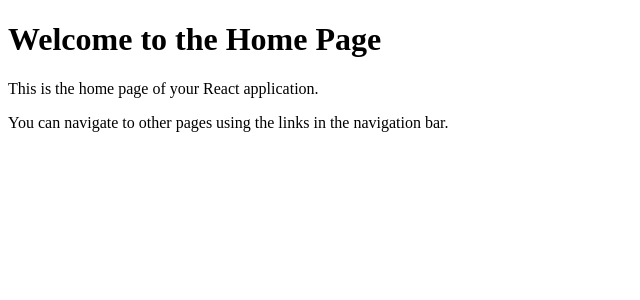
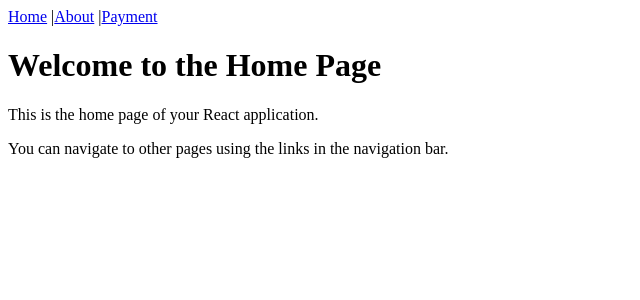
Before and after one commit to catchmeinreal-life/mochaPayment, a React (Vite) app in the folder my-react-app/: page / in a window 1280 px wide. Shown: the top 300 px of the page, without its empty margins (0-640 px from the left). Built offline with nearby package versions, Linux system fonts and the light colour scheme.

Commit message:
login and logout frontend checking if user is authenticateg localstorage

```diff
--- a/my-react-app/src/App.jsx
+++ b/my-react-app/src/App.jsx
@@ -2,40 +2,15 @@
 // import React from 'react';
 // import Greeting from './components/Greeting';
 
-import { BrowserRouter, Routes, Route } from "react-router-dom";
-import Home from "./pages/Home";
-import Dashboard from "./pages/Dashboard";
-import Login from "./pages/Login";
+import { BrowserRouter } from "react-router-dom";
+import AppRoutes from "./AppRoutes";
 
 // import './App.css'
 
-import PaymentForm from './pages/PaymentForm';
-// import Greeting from './components/Greeting';
-// import Hello from './components/Hello';
-
-import ProtectedRoute from "./components/ProtectedRoute";
-
 function App() {
-  const isAuthenticated = false; // get this from your auth logic/context
-
-  // return PaymentForm();
   return (
     <BrowserRouter>
-      <Routes>
-        <Route path="/" element={<Home />} />
-        {/* <Route path="/dashboard" element={<Dashboard />} /> */}
-        <Route path="/dashboard"
-          element={
-            <ProtectedRoute isAuthenticated={isAuthenticated}>
-              <Dashboard />
-            </ProtectedRoute>
-          }
-        />
-        <Route path="/login" element={<Login />} />
-        <Route path="/payment" element={<PaymentForm />} />
-        <Route path="/" element={<Home />}></Route>
-        {/* Add more routes as needed */}
-      </Routes>
+      <AppRoutes />
     </BrowserRouter>
   );
 }
--- /dev/null
+++ b/my-react-app/src/AppRoutes.jsx
@@ -0,0 +1,43 @@
+import { Routes, Route, useNavigate } from "react-router-dom";
+import Home from "./pages/Home";
+import Dashboard from "./pages/Dashboard";
+import Login from "./pages/Login";
+import PaymentForm from "./pages/PaymentForm";
+import ProtectedRoute from "./components/ProtectedRoute";
+import { useState, useEffect } from "react";
+
+function AppRoutes() {
+  const [isAuthenticated, setIsAuthenticated] = useState(false);
+  const navigate = useNavigate();
+
+  useEffect(() => {
+    setIsAuthenticated(localStorage.getItem("isAuthenticated") === "true");
+    const onStorage = () => setIsAuthenticated(localStorage.getItem("isAuthenticated") === "true");
+    window.addEventListener('storage', onStorage);
+    return () => window.removeEventListener('storage', onStorage);
+  }, []);
+
+  const handleLogout = () => {
+    localStorage.removeItem("isAuthenticated");
+    setIsAuthenticated(false);
+    navigate("/login");
+  };
+
+  return (
+    <Routes>
+      <Route path="/" element={<Home onLogout={handleLogout} isAuthenticated={isAuthenticated} />} />
+      <Route path="/dashboard"
+        element={
+          <ProtectedRoute isAuthenticated={isAuthenticated}>
+            <Dashboard />
+          </ProtectedRoute>
+        }
+      />
+      <Route path="/login" element={<Login />} />
+      <Route path="/payment" element={<PaymentForm />} />
+      {/* Add more routes as needed */}
+    </Routes>
+  );
+}
+
+export default AppRoutes;
--- a/my-react-app/src/pages/Home.jsx
+++ b/my-react-app/src/pages/Home.jsx
@@ -1,11 +1,20 @@
-
-
-
+import { BrowserRouter, Link } from "react-router-dom";
 /**localhost:5175/ */
 
-function Home() {
+function Home({ onLogout, isAuthenticated }) {
     return (
         <div>
+        <nav>
+            <Link to="/">Home</Link> |
+            <Link to="/about">About</Link> |
+            <Link to="/payment">Payment</Link>
+            {isAuthenticated && (
+                <>
+                {' | '}
+                <button onClick={onLogout} style={{marginLeft: 8}}>Logout</button>
+                </>
+            )}
+        </nav>
         <h1>Welcome to the Home Page</h1>
         <p>This is the home page of your React application.</p>
         <p>You can navigate to other pages using the links in the navigation bar.</p>
--- a/my-react-app/src/pages/Login.jsx
+++ b/my-react-app/src/pages/Login.jsx
@@ -1,17 +1,29 @@
-
+import { useState } from 'react';
+import { useNavigate } from 'react-router-dom';
 
 function Login() {
+  const [username, setUsername] = useState("");
+  const [password, setPassword] = useState("");
+  const navigate = useNavigate();
+
+  const handleSubmit = (e) => {
+    e.preventDefault();
+    // Simple demo: accept any username/password
+    localStorage.setItem("isAuthenticated", "true");
+    navigate("/dashboard");
+  };
+
   return (
     <div className="login-page">
       <h1>Login Page</h1>
-      <form>
+      <form onSubmit={handleSubmit}>
         <div>
           <label htmlFor="username">Username:</label>
-          <input type="text" id="username" name="username" required />
+          <input type="text" id="username" name="username" required value={username} onChange={e => setUsername(e.target.value)} />
         </div>
         <div>
           <label htmlFor="password">Password:</label>
-          <input type="password" id="password" name="password" required />
+          <input type="password" id="password" name="password" required value={password} onChange={e => setPassword(e.target.value)} />
         </div>
         <button type="submit">Login</button>
       </form>
```
